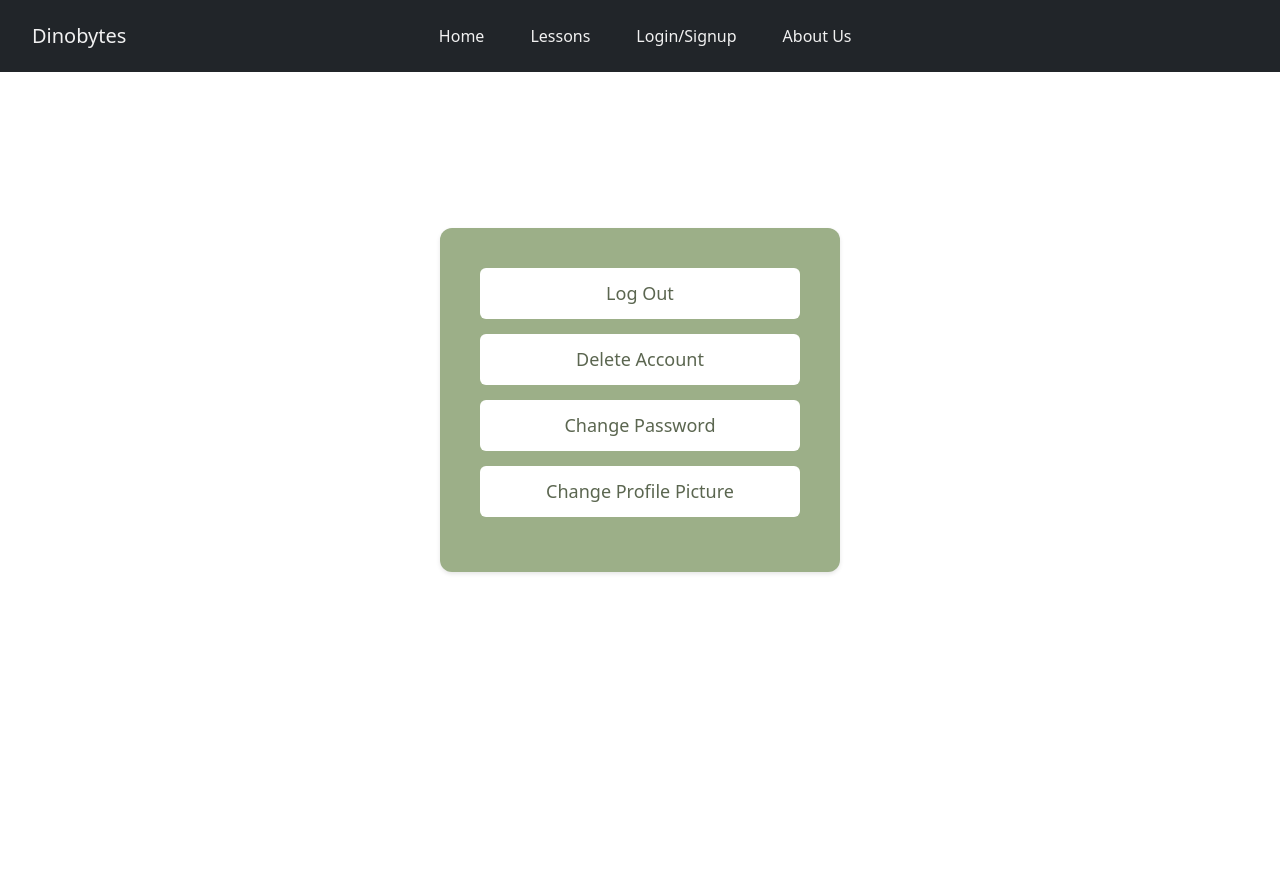
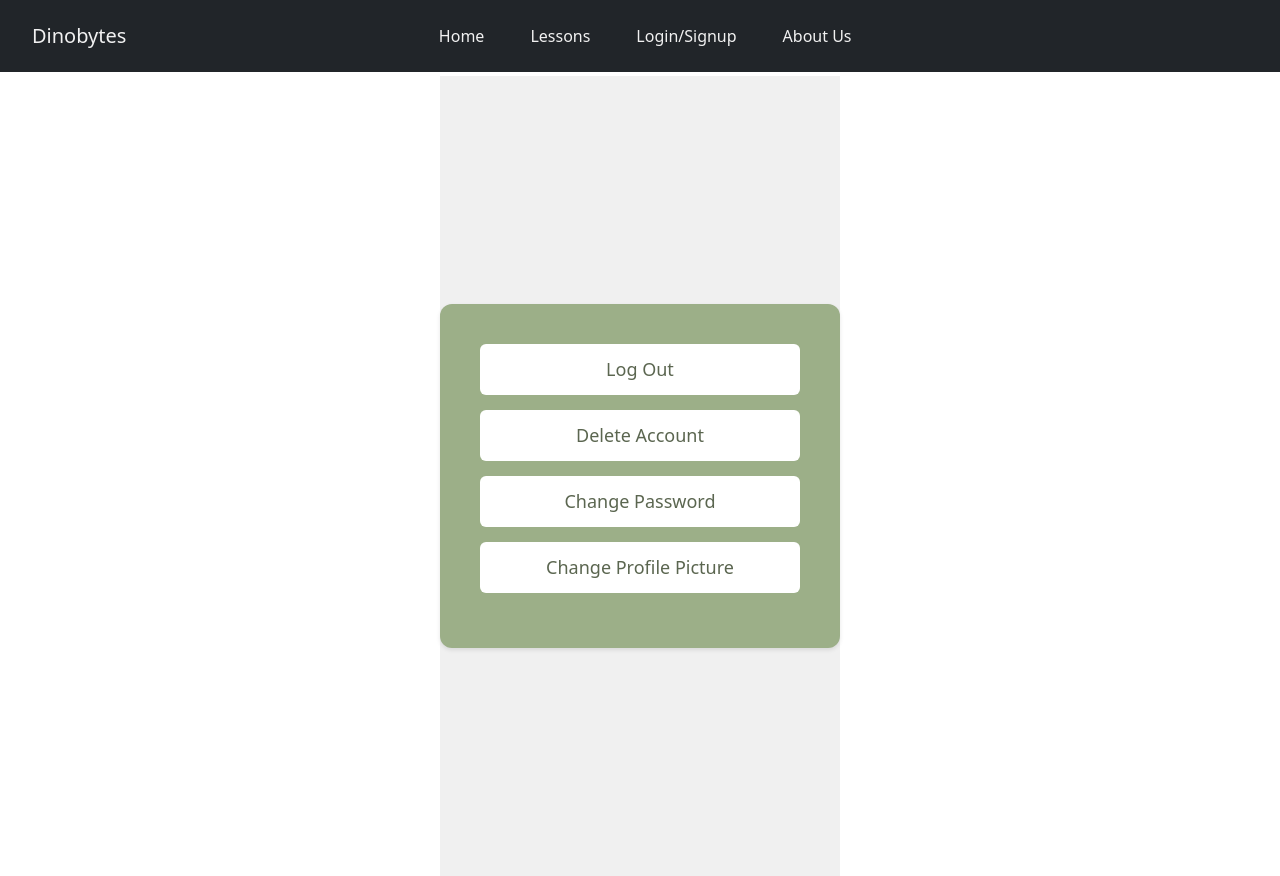
Before and after one commit to MichaelC314/SE-Project, a React (Create React App) app in the folder dinobytes/: page /account in a window 1280 px wide. Before the commit the page ends 800 px from the top, so only its background shows below. Built offline with nearby package versions, Linux system fonts and the light colour scheme.

Commit message:
scrolling

```diff
--- a/dinobytes/src/styles/Main.css
+++ b/dinobytes/src/styles/Main.css
@@ -299,14 +299,6 @@ label {
 
 
 
-/* Reset some default styles */
-html, body {
-  margin: 0;
-  padding: 0;
-  height: 100%;
-  background-color: white; /* Set the background to white */
-}
-
 /* Ensure the account page content is positioned properly */
 .account-page {
   display: flex;
@@ -356,7 +348,7 @@ html, body {
   border: 2px solid var(--dark-gray) !important; /* Keep the dark gray border on hover */
   box-shadow: none !important; /* Prevent box shadow from appearing */
   transition: none !important;
-  transform: none !important;
+  transform: none !impo;
 }
 
 
@@ -365,10 +357,3 @@ html, body {
   background-color: var(--light-blue) !important;
   cursor: url('../img/dinocursor.png'), pointer !important;
 }
-
-/* Remove any unwanted padding or margin from surrounding elements */
-body, .account-page, .profile-card {
-  background-color: white !important; /* Ensures the background is white */
-  margin: 0;
-  padding: 0;
-}
```
